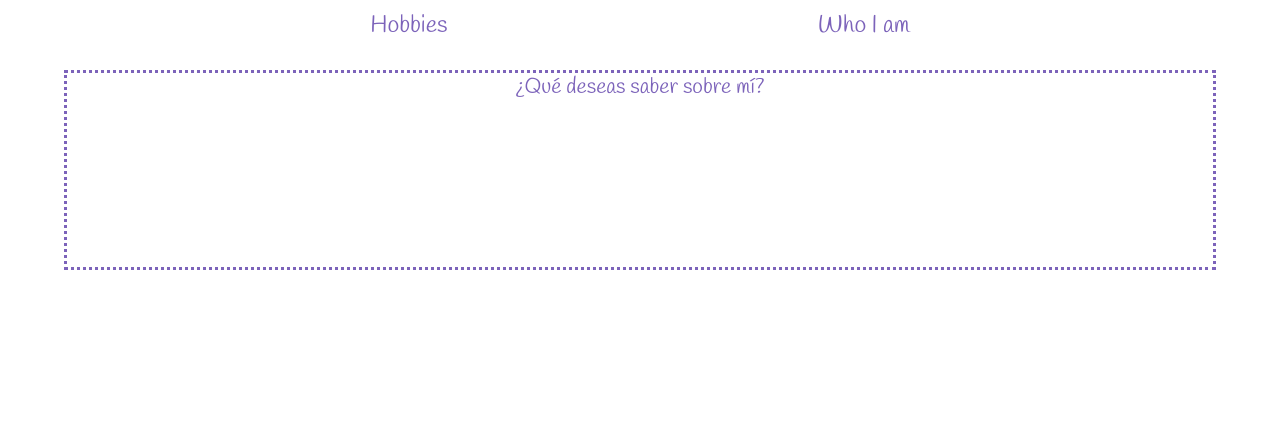
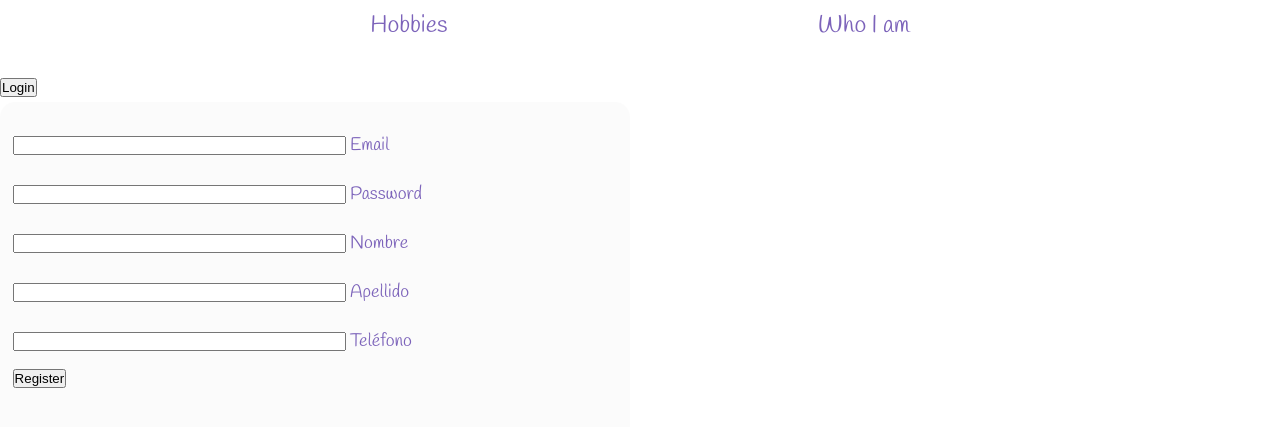
Before and after one commit to rocioRichi/mycv, a React (Create React App) app: page /contact in a window 1280 px wide. Shown: the part 467-894 px from the top of the page. Before the commit the page ends 800 px from the top, so only its background shows below. Built offline with nearby package versions, Linux system fonts and the light colour scheme.

Commit message:
Remove non use routes and add approuter in app

```diff
--- a/src/core/components.core/app/app.tsx
+++ b/src/core/components.core/app/app.tsx
@@ -1,5 +1,5 @@
+import AppRouter from "../approuter/approuter";
 import { Header } from "../header/header";
-import { InfoDisplay } from "../infodisplay/infodisplay";
 import { Navmenu } from "../navmenu/navmenu";
 import "./app.css";
 
@@ -10,7 +10,7 @@ export default function App() {
       <nav className="container__container">
         <Navmenu></Navmenu>
       </nav>
-      <InfoDisplay></InfoDisplay>
+      <AppRouter></AppRouter>
     </>
   );
 }
--- a/src/core/components.core/approuter/approuter.tsx
+++ b/src/core/components.core/approuter/approuter.tsx
@@ -1,14 +1,12 @@
 import { Route, Routes } from "react-router-dom";
-import Login from "../../../features/components.features/login/login";
-import Wellcome from "../../../features/components.features/wellcome/wellcome";
+import Register from "../../../features/components.features/register.form/register.form";
 import { InfoDisplay } from "../infodisplay/infodisplay";
 
 export function AppRouter() {
   return (
     <Routes>
       <Route path="/" element={<InfoDisplay />}></Route>
-      <Route path="/login" element={<Login />}></Route>
-      <Route path="/wellcome" element={<Wellcome />}></Route>
+      <Route path="/contact" element={<Register />}></Route>
     </Routes>
   );
 }
```
